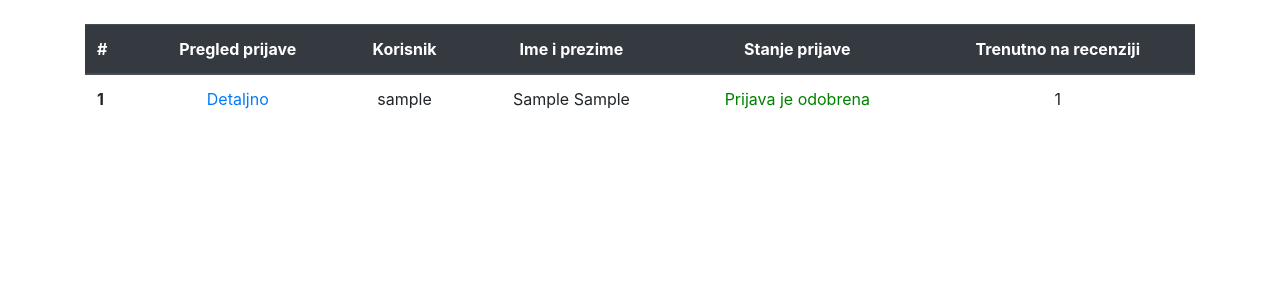
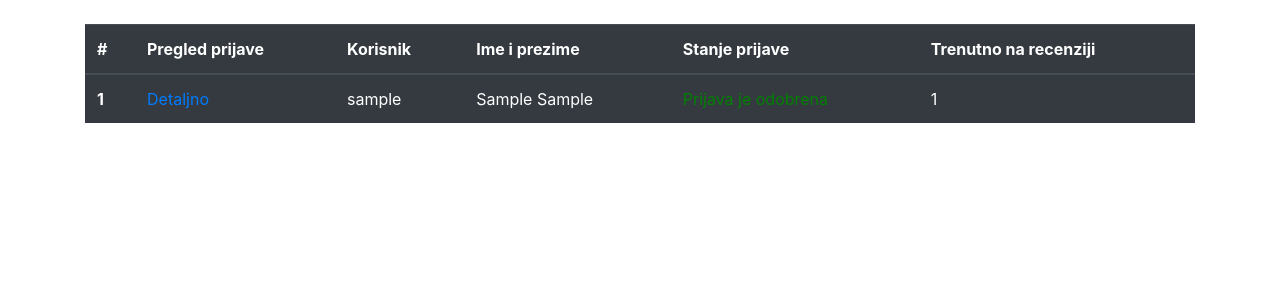
Before and after one commit to 0mnadren/Platforma, a Django app: page /administrator/pregled_prijava in a window 1280 px wide. Shown: the part 56-356 px from the top of the page. Run offline with Django 3.2, Linux system fonts and the light colour scheme; a user stored in the database is signed in; tables that the repository leaves empty hold one stand-in row (values such as "Sample post"); some libraries are stand-ins or nearby versions.

Commit message:
admin pregled_prijava
admin pregled_prijava radi sort na sve moguce nacine

```diff
--- a/administrator/templates/administrator/pregled_prijava.html
+++ b/administrator/templates/administrator/pregled_prijava.html
@@ -5,30 +5,28 @@
 {% endblock title %}
 
 {% block content %}
+{% load static %}
 <br>
-<table class="table">
-    <thead class="thead-dark">
+<table class="table table-dark sortable">        <!--sortable omogucava sort sa skripte na dnu-->
+    <thead>
         <tr>
-            <th scope="col-1">#</th>
-            <th class="text-center" scope="col">Pregled prijave</th>
-            <th class="text-center" scope="col">Korisnik</th>
-            <th class="text-center" scope="col">Ime i prezime</th>
-            <th class="text-center" scope="col">Stanje prijave</th>
-            <th class="text-center" scope="col">Trenutno na recenziji</th>
+            <th scope="col" style="width: 50px;">#</th>
+            <th scope="col" style="width: 200px;">Pregled prijave</th>
+            <th style="height: 10px;" scope="col">Korisnik</th>
+            <th style="height: 10px;" scope="col">Ime i prezime</th>
+            <th scope="col">Stanje prijave</th>
+            <th scope="col">Trenutno na recenziji</th>
         </tr>
     </thead>
-
-
-    <!-- SORTIRANJE PRIJAVA -->
-    {% for prijava in prijave %}
     <tbody>
+        {% for prijava in prijave %}
         <tr>
-            <th>{{ forloop.counter }}</th>
-            <td class="text-center" scope="row"><a
-                    href="{% url 'administrator:prijava_detaljno' pk=prijava.id %}">Detaljno</a></td>
-            <td class="text-center">{{ prijava.user.username }}</td>
-            <td class="text-center">{{ prijava.ime }} {{ prijava.prezime }}</td>
-            <td class="text-center">
+            <th scope="row">{{ forloop.counter }}</th>
+            <td scope="row"><a
+                href="{% url 'administrator:prijava_detaljno' pk=prijava.id %}">Detaljno</a></td>
+            <td>{{ prijava.user.username }}</td>
+            <td>{{ prijava.ime }} {{ prijava.prezime }}</td>
+            <td>
                 {% if prijava.user.profile_accepted %}
                 <span style="color: green;">Prijava je odobrena</span>
                 {% elif prijava.user.profile_accepted == False %}
@@ -38,15 +36,14 @@
                 {% endif %}
             </td>
             {% if prijava.prosledjenrad_set.all %}
-            <td class="text-center">{{ prijava.prosledjenrad_set.all|length }}</td>
+            <td>{{ prijava.prosledjenrad_set.all|length }}</td>
             {% else %}
-            <td class="text-center"></td>
+            <td></td>
             {% endif %}
         </tr>
+        {% endfor %}
     </tbody>
-    {% endfor %}
 </table>
 
-
-
+<script src="https://www.kryogenix.org/code/browser/sorttable/sorttable.js"></script>
 {% endblock content %}
--- a/profil/templates/profil/search.html
+++ b/profil/templates/profil/search.html
@@ -24,11 +24,11 @@
 
         {% for obavestenje in results %}
 
-            <a href="{{obavestenje.get_url}}">
-                <h3>{{obavestenje.obavestenje.datum_vreme_kreiranja}}</h3>
+            <a href="{{obavestenje.obavestenje.get_url}}">
+                <h3>{{obavestenje.obavestenje.naslov}}</h3>
             </a>
 
-            <h3>{{obavestenje.obavestenje.naslov}}</h3>
+            <h3>{{obavestenje.obavestenje.tekst}}</h3>
 
 
         {% empty %}
--- a/profil/views.py
+++ b/profil/views.py
@@ -70,6 +70,7 @@ def profil(request):
 
     return render(request, 'profil/profil.html', context)
 
+
 def obrisi_obavestenje(request, pk):
     obavestenje = get_object_or_404(Obavestenje, pk=pk)
 
@@ -80,6 +81,7 @@ def obrisi_obavestenje(request, pk):
         obavestenje_stanje.save()
         return redirect('profil:profil')
     return redirect('profil:profil')
+
 
 def search(request):
     user = request.user
```
Also changed, not shown: profil/templates/profil/profil.html (+11 -19 lines).
